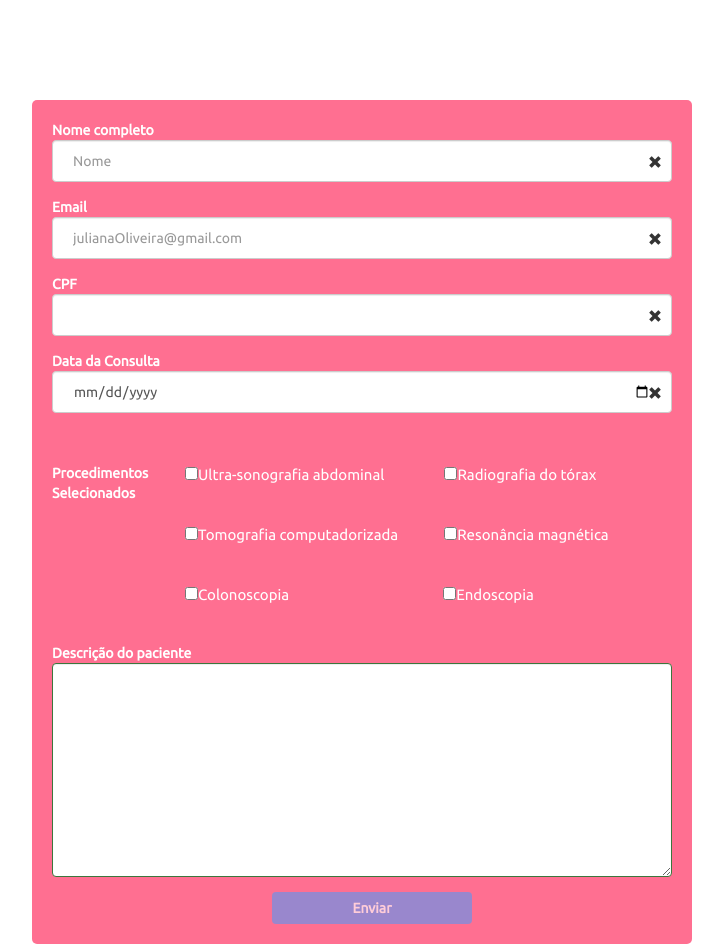
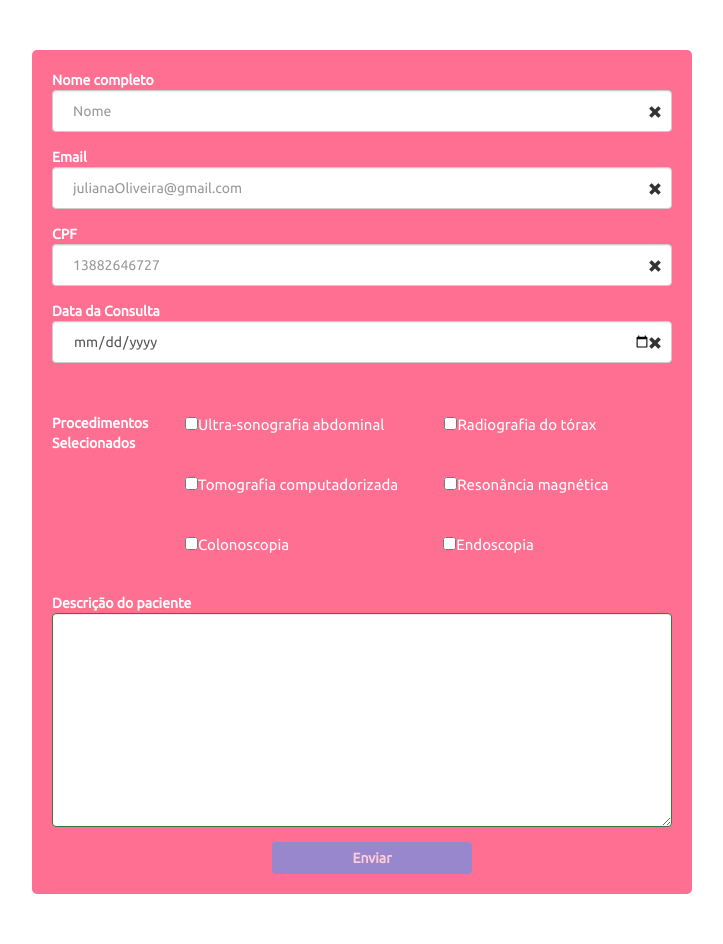
Before and after one commit to warlleism/Angular-template-driven, an Angular app: page / in a window 1280 px wide. Shown: the whole page, without its empty margins (278-1001 px from the left). After the commit the page ends 894 px from the top, so only its background shows below. Built offline with nearby package versions, Linux system fonts and the light colour scheme.

Commit message:
cpf-pattern-validator

```diff
--- a/src/app/form/form.component.css
+++ b/src/app/form/form.component.css
@@ -11,7 +11,7 @@ form {
     background-color: #FF6F91;
     padding: 20px;
     border-radius: 5px;
-    margin-top: 100px;
+    margin-top: 50px;
 }
 
 form input {
--- a/src/app/form/form.component.html
+++ b/src/app/form/form.component.html
@@ -22,7 +22,7 @@
 
         <div class="form-group cpf  has-success  has-feedback" [class.has-error]="cpf.invalid && cpf.touched" [class.has-success]="cpf.valid">
             <label for="exampleInputEmail1 ">CPF</label>
-            <input class="form-control" id="exampleInputEmail1" placeholder="" name="cpf" maxlength="11" [(ngModel)]="usuarios.cpf" required #cpf="ngModel">
+            <input class="form-control" id="exampleInputEmail1" placeholder="13882646727" name="cpf" maxlength="11" [(ngModel)]="usuarios.cpf" required #cpf="ngModel" pattern="([0-9]{2}[\.]?[0-9]{3}[\.]?[0-9]{3}[\/]?[0-9]{4}[-]?[0-9]{2})|([0-9]{3}[\.]?[0-9]{3}[\.]?[0-9]{3}[-]?[0-9]{2})">
             <span class="glyphicon glyphicon-remove form-control-feedback" aria-hidden="true" *ngIf="cpf.invalid"></span>
             <span id="inputError2Status" class="sr-only">(error)</span>
             <span class="glyphicon glyphicon-ok form-control-feedback" aria-hidden="true" *ngIf="cpf.valid"></span>
```
